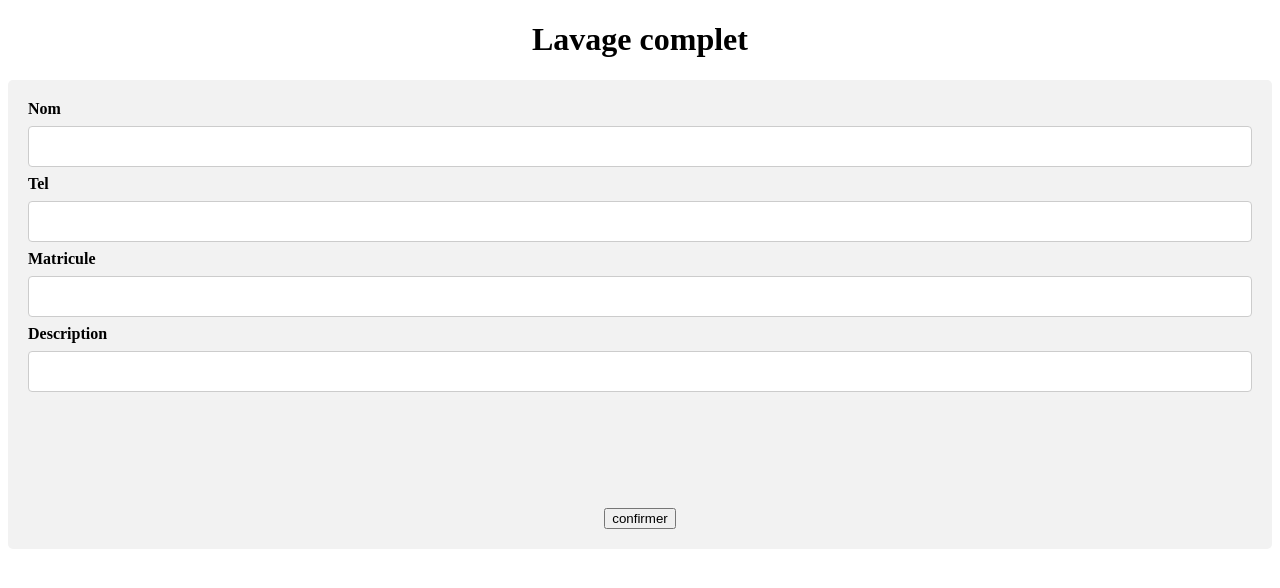
After one commit to firchatn/reserve-app, a PHP site: page /complet.php in a window 1280 px wide. The commit adds this page. Shown: the top 588 px of the page. Run offline with PHP 8.4, Linux system fonts and the light colour scheme; some libraries are stand-ins or nearby versions.

Commit message:
add lavage complet choice

```diff
--- /dev/null
+++ b/complet.php
@@ -0,0 +1,72 @@
+<!DOCTYPE html>
+<html>
+<head>
+<title>Admin</title>
+<link rel="stylesheet" href="http://netdna.bootstrapcdn.com/font-awesome/4.0.3/css/font-awesome.min.css">
+
+<style>
+input[type=text], select {
+    width: 100%;
+    padding: 12px 20px;
+    margin: 8px 0;
+    display: inline-block;
+    border: 1px solid #ccc;
+    border-radius: 4px;
+    box-sizing: border-box;
+}
+
+input[type=submit] {
+    width: 100%;
+    background-color: #4CAF50;
+    color: white;
+    padding: 14px 20px;
+    margin: 8px 0;
+    border: none;
+    border-radius: 4px;
+    cursor: pointer;
+}
+
+input[type=submit]:hover {
+    background-color: #45a049;
+}
+
+div {
+    border-radius: 5px;
+    background-color: #f2f2f2;
+    padding: 20px;
+}
+</style>
+</head>
+<center><h1> Lavage complet </h1></center>
+ <form class='modal-content animate' action='lcomplet.php' method='post' enctype="multipart/form-data">
+    <div class='container'>
+	  <label><b>Nom</b></label>
+      <input type='text'  name='name' required>
+	  <br>
+
+	  <label><b>Tel</b></label>
+      <input type='text'  name='tel' required>
+
+
+  <label><b>Matricule</b></label>
+      <input type='text'  name='mat' required>
+	  <br>
+
+	    <label><b>Description</b></label>
+      <input type='text'  name='desc' required>
+	  <br>
+
+
+<br>
+<br>
+	  <br>
+
+	 <body>
+	 <br>
+	 <br>
+	 <br>
+	 <center>
+	 <button type="sumbit" >confirmer </button>
+	 </center>
+	 </body>
+	 </html>
--- a/index.php
+++ b/index.php
@@ -78,6 +78,7 @@ echo"
 </tr>";
 }}
 echo "</table>
+<center><a href='complet.php'> Demande lavage complet </a></center>
 
 </body>
 </html>";
```
Also changed, not shown: lcomplet.php (added).
